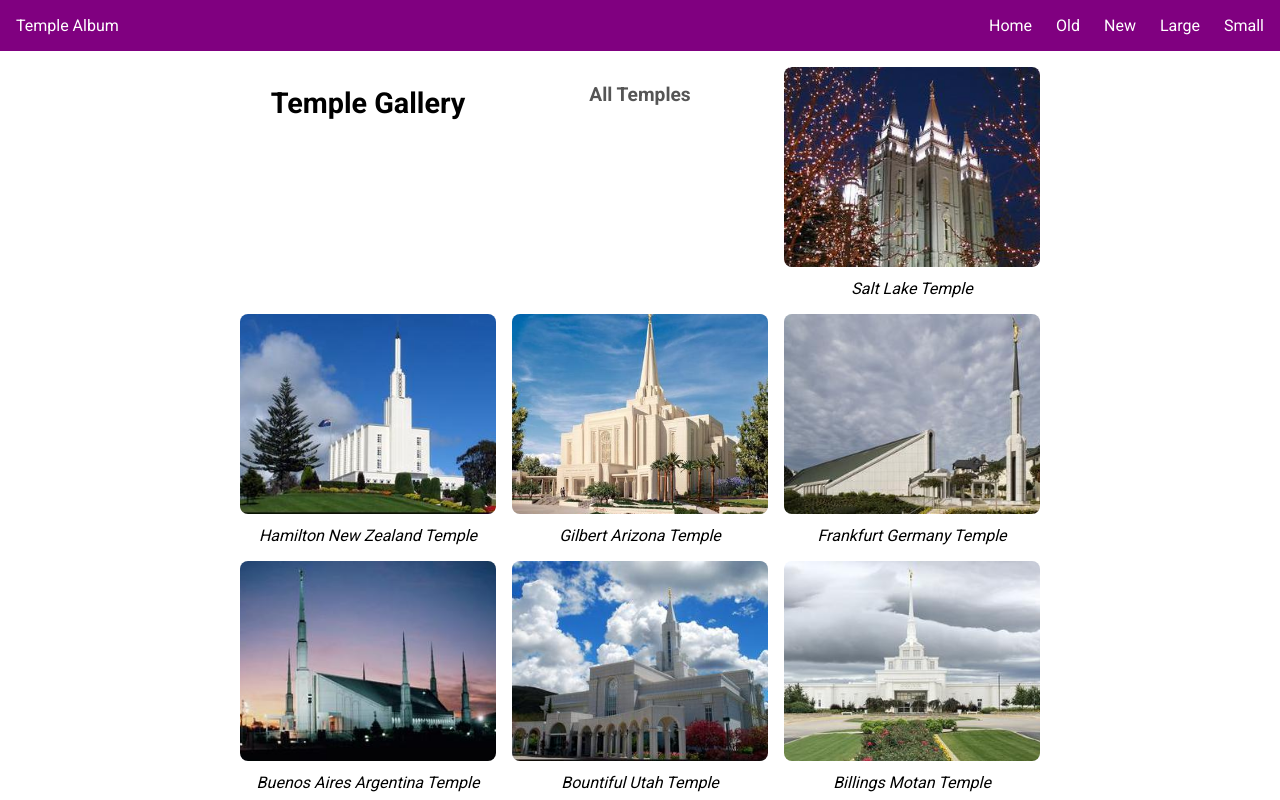
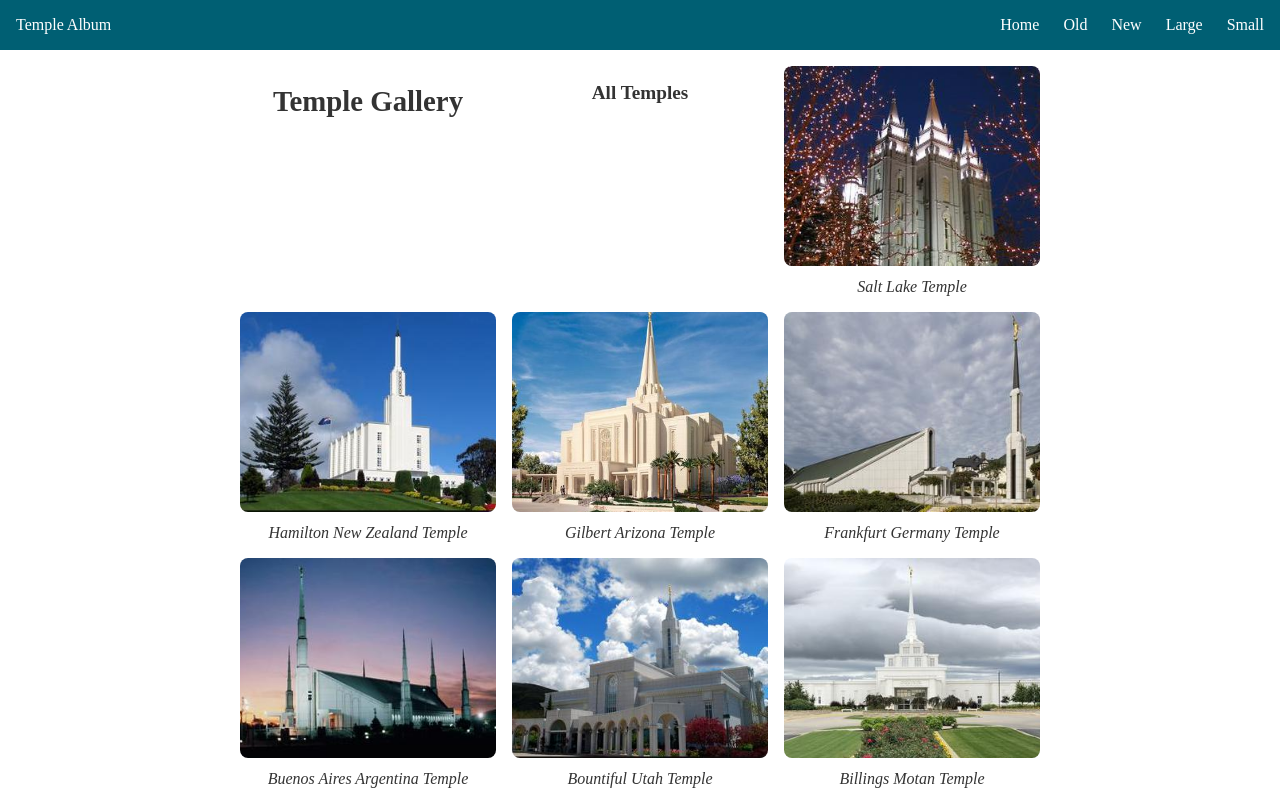
Before and after one commit to emerald067/wdd131, a plain HTML site: page temples.html in a window 1280 px wide. Shown: the top 800 px of the page. Drawn offline with Linux system fonts and the light colour scheme.

Commit message:
included css varriables

```diff
--- a/styles/temples-large.css
+++ b/styles/temples-large.css
@@ -27,6 +27,7 @@ main {
 main figure {
   margin: 0;
 }
+
 main img {
   height: 200px;
   object-fit: cover;
--- a/styles/temples.css
+++ b/styles/temples.css
@@ -1,10 +1,21 @@
+:root {
+  --primary-color: #005f73;
+  --secondary-color: #0a9396;
+  --accent-color: #ee9b00;
+  --text-color: #333;
+  --max-width: 800px;
+  --font-heading: 'Roboto', sans-serif;
+  --font-body: 'Arial', sans-serif;
+}
+
 body {
-  font-family: 'Roboto', sans-serif;
+  font-family: ver(--font-heading);
+  color: var(--text-color);
   margin: 0;
 }
 
 header {
-  background: purple;
+  background: var(--primary-color);
   color: white;
   display: flex;
   justify-content: space-between;
@@ -49,12 +60,13 @@ header.logo {
 }
 
 .navigation a:hover {
+  color: var(--accent-color);
   text-decoration: underline;
 }
 
 /* Main */
 main {
-  max-width: 800px;
+  max-width: var(--max-width);
   margin: 0 auto;
   padding: 1rem;
 }
@@ -69,7 +81,7 @@ main h2 {
   font-size: 1.2rem;
   text-align: center;
   margin-bottom: 1rem;
-  color: #555;
+  color: var(--text-color);
 }
 
 main figure {
```
